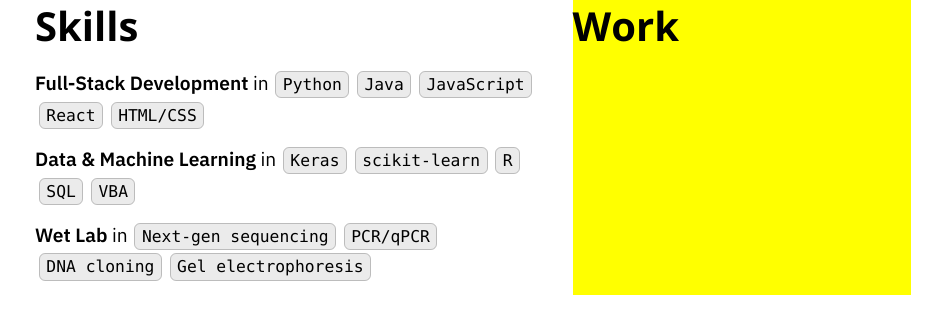
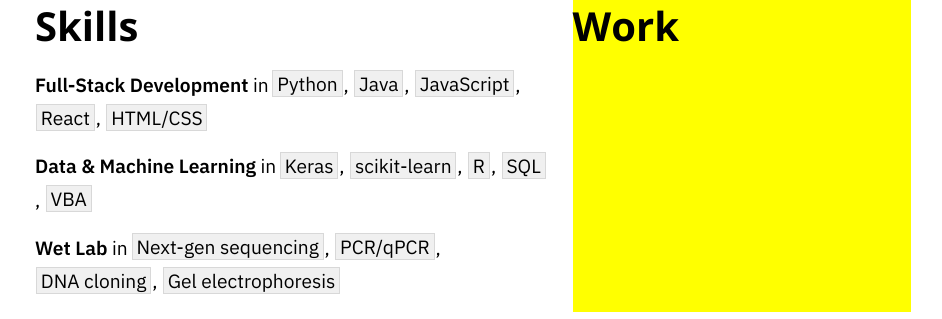
Before and after one commit to sam-k/sam-k-v2, a React (Create React App) app: page / in a window 1280 px wide. Shown: the part 2009-2328 px from the top of the page, without its empty margins (167-1109 px from the left). Built offline with nearby package versions, Linux system fonts and the light colour scheme.

Commit message:
Change Skills buttons to text

```diff
--- a/src/components/Skills.js
+++ b/src/components/Skills.js
@@ -1,35 +1,18 @@
 import React from "react"
-import Button from "./Button"
 
-function toRGBA(rgb, a) {
-    rgb = rgb.replace("#", "")
-    return "rgba("
-        + parseInt(rgb.slice(0, 2), 16) + ", "
-        + parseInt(rgb.slice(2, 4), 16) + ", "
-        + parseInt(rgb.slice(4), 16) + ", "
-        + a + "%)"
-}
-
-function buildList(skills, colorHover) {
+function buildList(skills, className) {
     const skillsList = []
     for (let [skill, link] of Object.entries(skills)) {
         skillsList.push(
             <li>
-                <Button
-                    className='skill-item'
-                    text={skill}
-                    link={link}
-                    colorHover={colorHover}
-                    bgColor="rgba(0, 0, 0, 0.08)"
-                    bgColorHover={toRGBA(colorHover, 10)}
-                    borderColor="rgba(0, 0, 0, 0.2)"
-                    borderColorHover={colorHover}
-                />
+                <a href={link} className={'skill-item ' + className}>
+                    {skill}
+                </a>
             </li>
         )
-        // skillsList.push(<li>,&nbsp;</li>)
+        skillsList.push(<li>,&nbsp;</li>)
     }
-    // skillsList.pop()
+    skillsList.pop()
     return skillsList
 }
 
@@ -56,9 +39,9 @@
             "Gel electrophoresis": ""
         }
 
-        const fullStackSkills = buildList(fullStack, "#ec8c24")
-        const dataMLSkills = buildList(dataML, "#4fb2eb")
-        const wetLabSkills = buildList(wetLab, "#36c552")
+        const fullStackSkills = buildList(fullStack, "fullstack")
+        const dataMLSkills = buildList(dataML, "data")
+        const wetLabSkills = buildList(wetLab, "wetlab")
 
         return (
             <>
--- a/src/index.css
+++ b/src/index.css
@@ -423,7 +423,6 @@
   display: flex;
   flex-wrap: wrap;
   justify-content: space-around;
-
 }
 
 #skills-wrapper {
@@ -447,18 +446,33 @@
 }
 
 .skill-item {
-  margin: 0.15em 0.2em;
+  margin: 0 0.05em;
+  padding: 0 0.2em;
+  border: 1px solid;
+  border-color: rgba(0, 0, 0, 0.1);
+
+  color: var(--text-black);
+  background-color: rgba(0, 0, 0, 0.06);
+  line-height: 1.75em;
+  text-decoration: none;
 }
 
-.skill-item a {
-  padding: 0.2em 0.4em;
-  border-radius: 6px;
-  border: 1px solid;
+.skill-item.fullstack:hover {
+  color: rgba(226, 131, 30);
+  background-color: rgba(226, 131, 30, 10%);
+  border-color: rgba(226, 131, 30, 50%);
+}
 
-  font-family: source-code-pro, Menlo, Monaco, Consolas, 'Courier New', monospace;
-  font-size: 0.85em;
-  color: var(--text-black);
-  text-decoration: none;
+.skill-item.data:hover {
+  color: rgba(79, 178, 235);
+  background-color: rgba(79, 178, 235, 10%);
+  border-color: rgba(79, 178, 235, 50%);
+}
+
+.skill-item.wetlab:hover {
+  color: rgba(54, 197, 82);
+  background-color: rgba(54, 197, 82, 10%);
+  border-color: rgba(54, 197, 82, 50%);
 }
 
 #work-wrapper {
```
